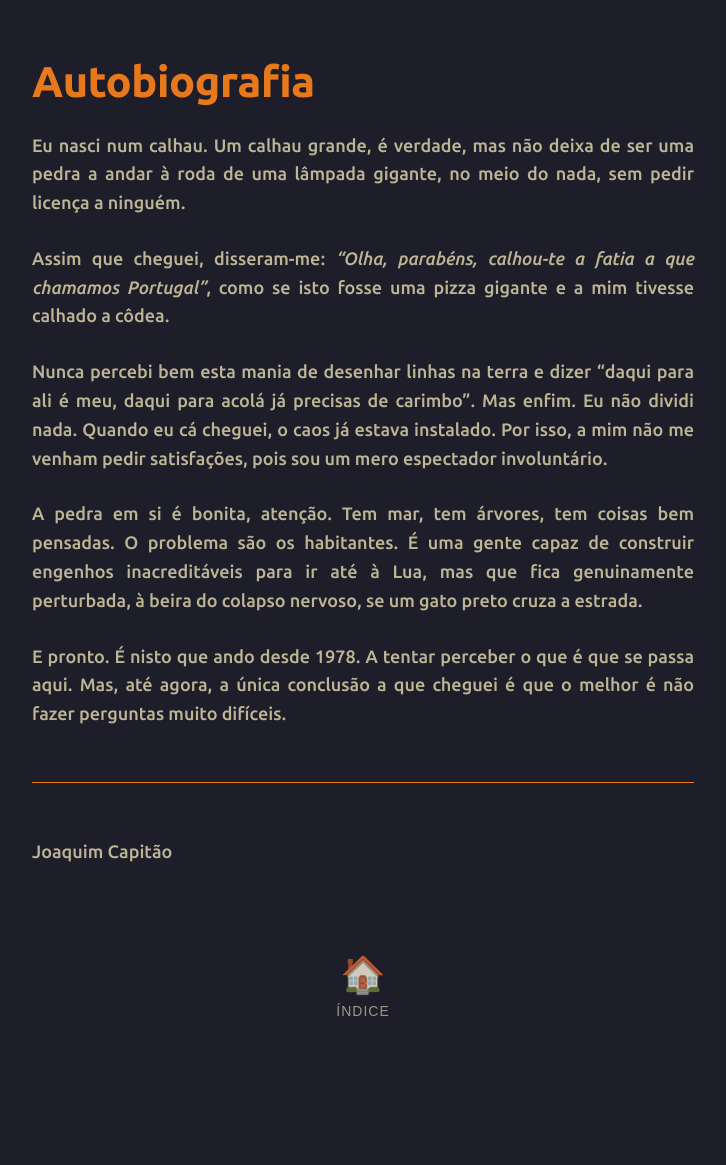
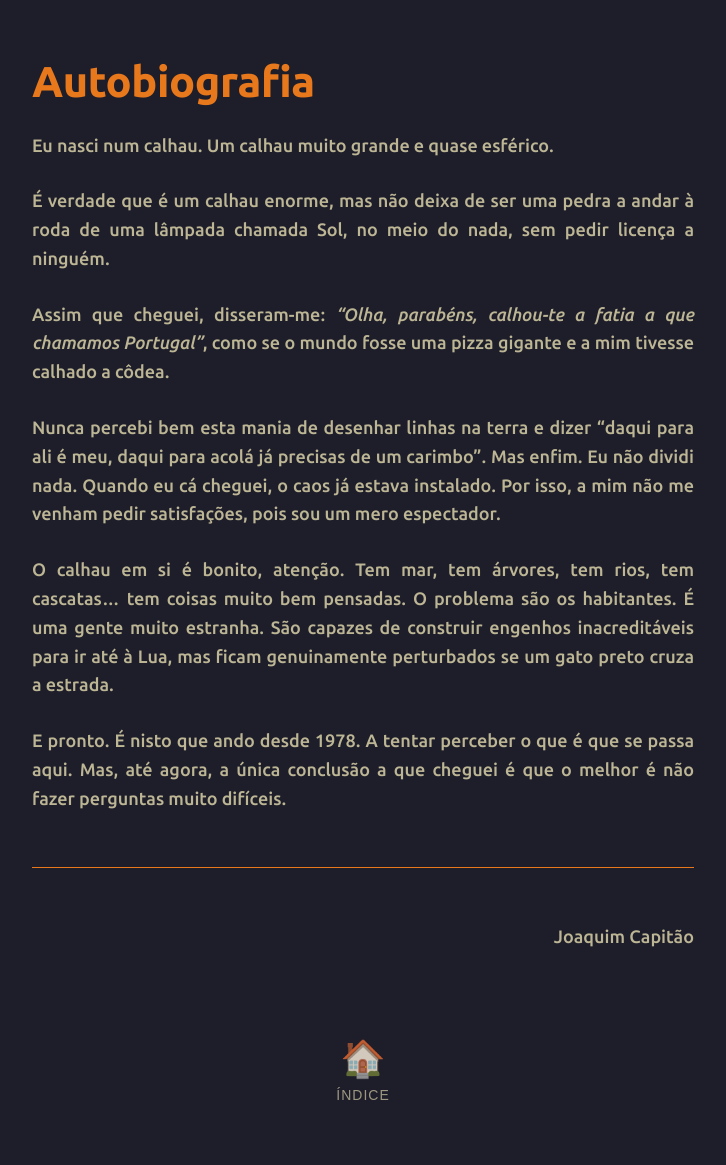
Before and after one commit to joaquim-capitao/joaquim-capitao.github.io, a Jekyll site: the page built from autobiografia.md, in a window 1280 px wide. Shown: the whole page, without its empty margins (277-1003 px from the left). Built offline with Jekyll 4.4.1, drawn with Linux system fonts in a browser that asks for light colours; our own code applies the rules of GitHub Pages for plain Markdown files; before the commit the page ends 1080 px from its top, so only the background shows below that.

Commit message:
Update autobiografia.md

```diff
--- a/autobiografia.md
+++ b/autobiografia.md
@@ -1,15 +1,17 @@
 # Autobiografia
 
-Eu nasci num calhau. Um calhau grande, é verdade, mas não deixa de ser uma pedra a andar à roda de uma lâmpada gigante, no meio do nada, sem pedir licença a ninguém.
+Eu nasci num calhau. Um calhau muito grande e quase esférico.
 
-Assim que cheguei, disseram-me: *"Olha, parabéns, calhou-te a fatia a que chamamos Portugal"*,  como se isto fosse uma pizza gigante e a mim tivesse calhado a côdea.
+É verdade que é um calhau enorme, mas não deixa de ser uma pedra a andar à roda de uma lâmpada chamada Sol, no meio do nada, sem pedir licença a ninguém.
 
-Nunca percebi bem esta mania de desenhar linhas na terra e dizer "daqui para ali é meu, daqui para acolá já precisas de carimbo". Mas enfim. Eu não dividi nada. Quando eu cá cheguei, o caos já estava instalado. Por isso, a mim não me venham pedir satisfações, pois sou um mero espectador involuntário.
+Assim que cheguei, disseram-me: *"Olha, parabéns, calhou-te a fatia a que chamamos Portugal"*,  como se o mundo fosse uma pizza gigante e a mim tivesse calhado a côdea.
 
-A pedra em si é bonita, atenção. Tem mar, tem árvores, tem coisas bem pensadas. O problema são os habitantes. É uma gente capaz de construir engenhos inacreditáveis para ir até à Lua, mas que fica genuinamente perturbada, à beira do colapso nervoso, se um gato preto cruza a estrada.
+Nunca percebi bem esta mania de desenhar linhas na terra e dizer "daqui para ali é meu, daqui para acolá já precisas de um carimbo". Mas enfim. Eu não dividi nada. Quando eu cá cheguei, o caos já estava instalado. Por isso, a mim não me venham pedir satisfações, pois sou um mero espectador.
+
+O calhau em si é bonito, atenção. Tem mar, tem árvores, tem rios, tem cascatas... tem coisas muito bem pensadas. O problema são os habitantes. É uma gente muito estranha. São capazes de construir engenhos inacreditáveis para ir até à Lua, mas ficam genuinamente perturbados se um gato preto cruza a estrada.
 
 E pronto. É nisto que ando desde 1978. A tentar perceber o que é que se passa aqui. Mas, até agora, a única conclusão a que cheguei é que o melhor é não fazer perguntas muito difíceis.
 
 ---
 
-Joaquim Capitão
+<div align="right">Joaquim Capitão</div>
```
